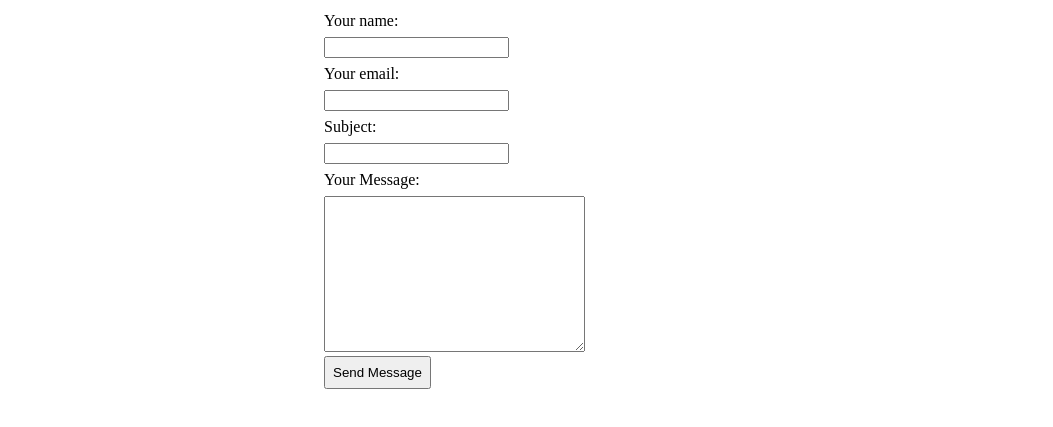
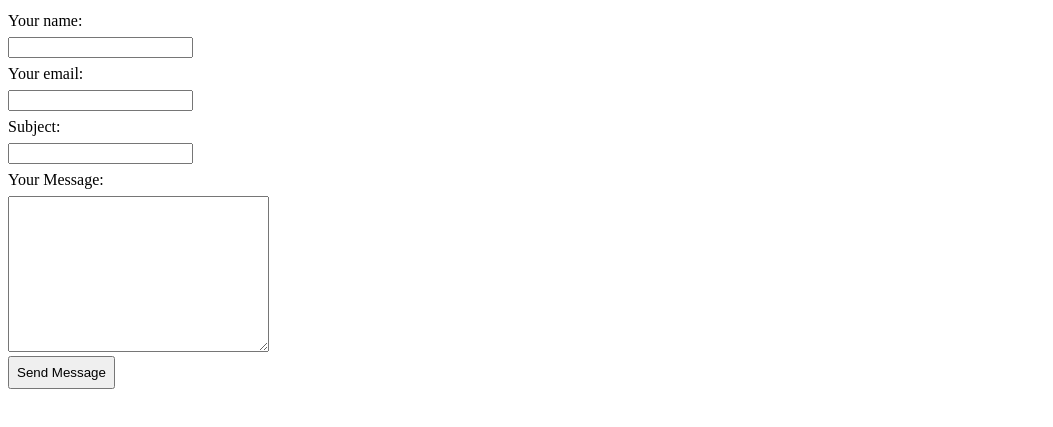
Before and after one commit to Emma-Nuell/Assignment_One, a plain HTML site: page contact.html in a window 1280 px wide. Shown: the part 103-530 px from the top of the page, without its empty margins (0-1053 px from the left). Drawn offline with Linux system fonts and the light colour scheme.

Commit message:
first commit

```diff
--- a/contact.html
+++ b/contact.html
@@ -65,10 +65,6 @@
     nav > ul > li > a:visited{
         color: blue
     }
-    .contact{
-        margin: auto;
-        width: 50%;
-    }
     label{
         display: block;
         line-height: 2;
```
